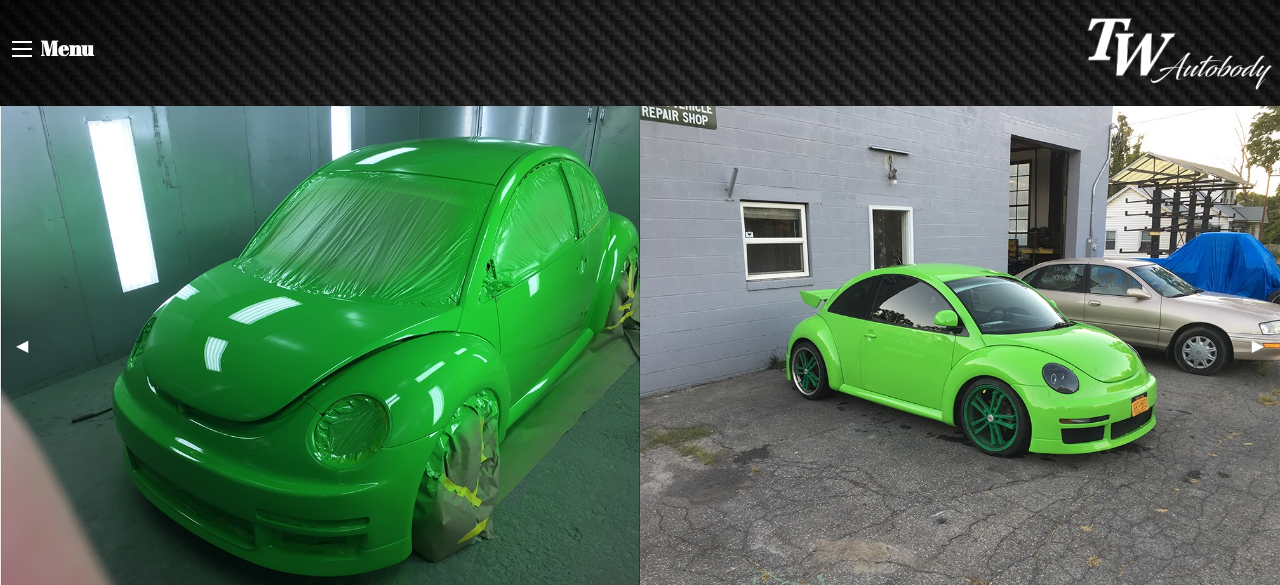
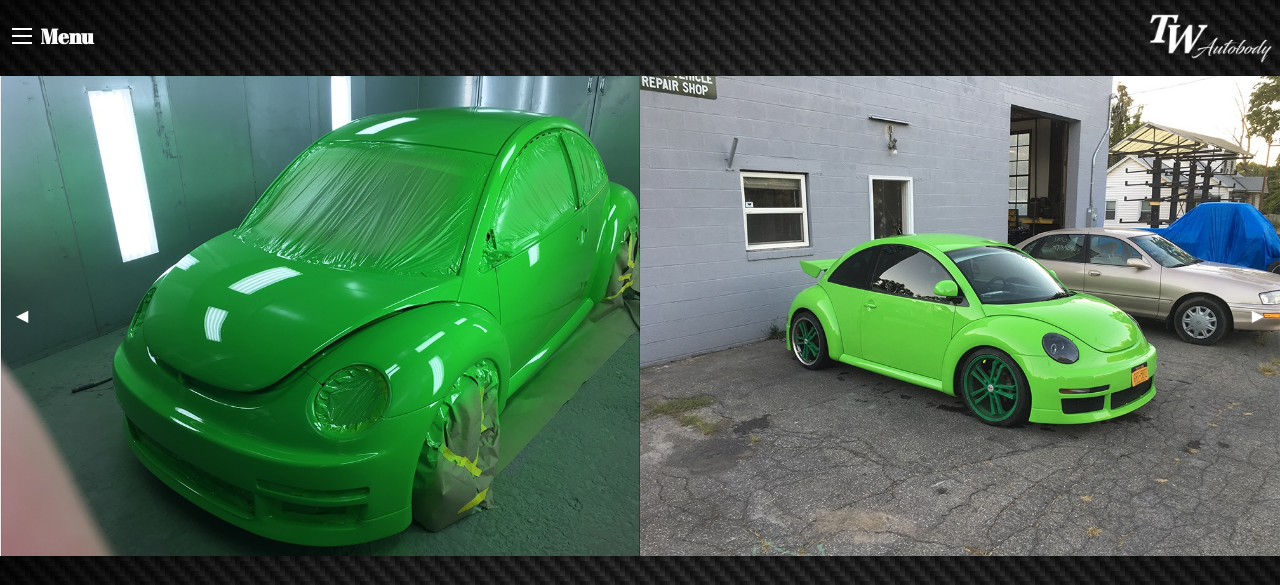
Before and after one commit to twautobody/twautobody, a plain HTML site: page work.html in a window 1280 px wide. Shown: the top 585 px of the page. Drawn offline with Linux system fonts and the light colour scheme; a web font is replaced by a local one.

Commit message:
logo size

```diff
--- a/css/app.css
+++ b/css/app.css
@@ -24,7 +24,7 @@ text-align:
 .workmenuicon{
 	width: 30%;
 	float: left;
-	padding-top: 2%;
+	padding-top: 1%;
 }
 .off-canvas{
 	background-color: black;
@@ -51,8 +51,7 @@ text-align:
 
 }
 .logoimg{
-
-	width:15%;
+	width:10%;
 	float: right;
 }
 /***********     Header     **********/
```
